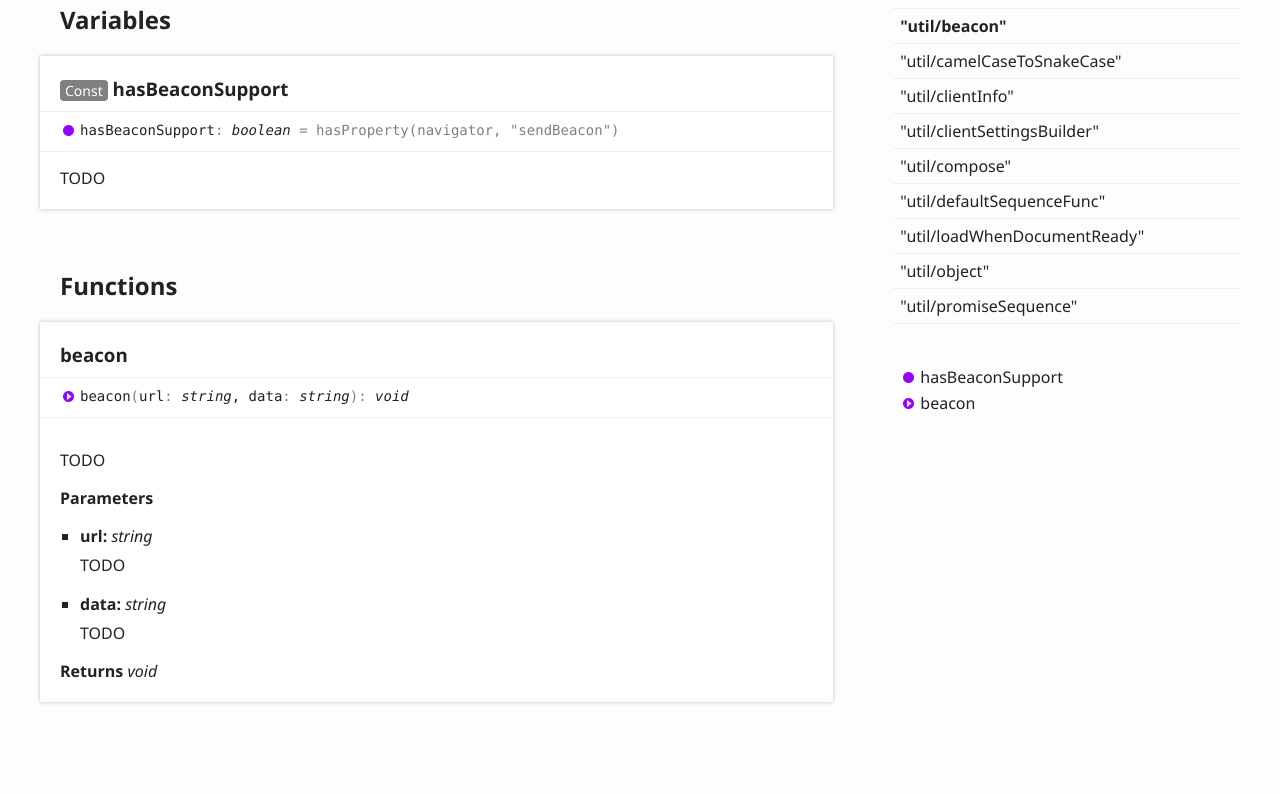
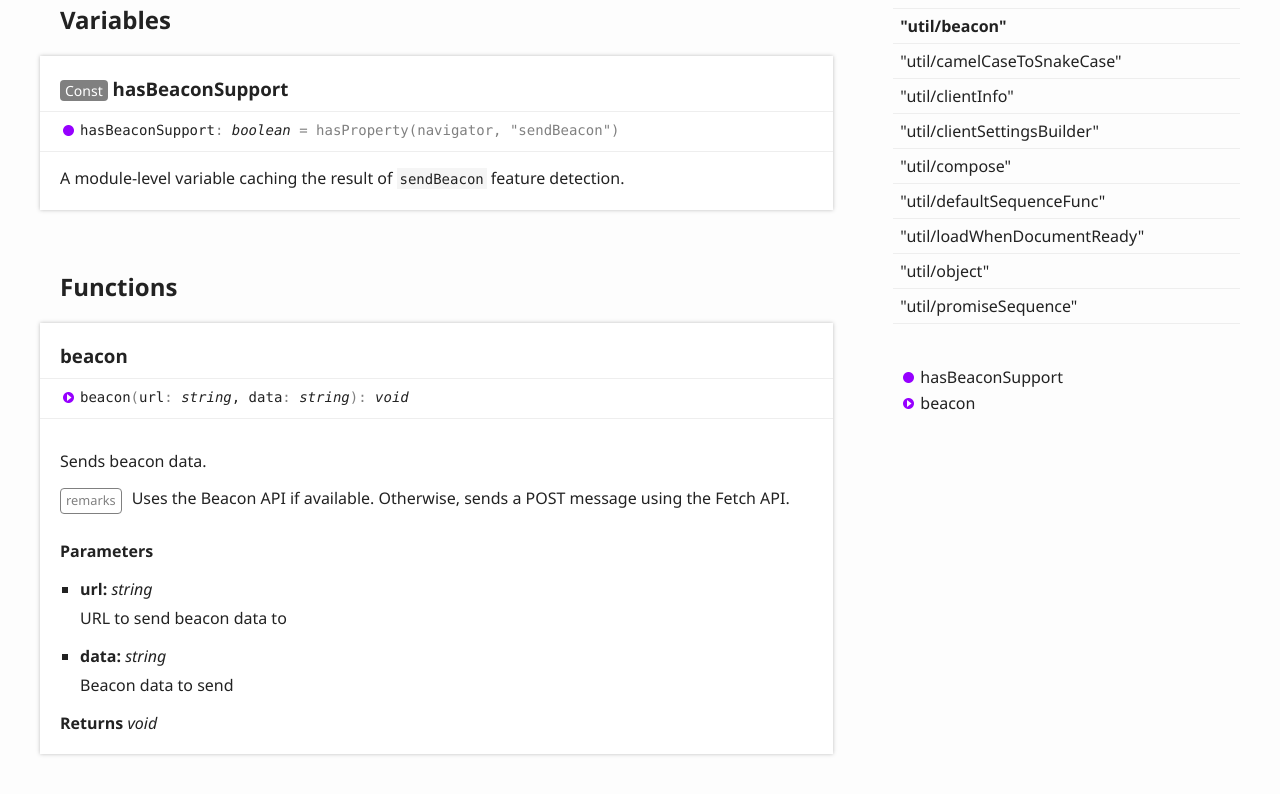
Before and after one commit to openinsights/openinsights, a website built with webpack: page doc/modules/_util_beacon_.html in a window 1280 px wide. Shown: the part 516-1310 px from the top of the page. Built offline with nearby package versions, Linux system fonts and the light colour scheme.

Commit message:
Docblocks for util/beacon.ts

```diff
--- a/doc/modules/_util_beacon_.html
+++ b/doc/modules/_util_beacon_.html
@@ -95,7 +95,8 @@
 					</aside>
 					<div class="tsd-comment tsd-typography">
 						<div class="lead">
-							<p>TODO</p>
+							<p>A module-level variable caching the result of <code>sendBeacon</code> feature
+							detection.</p>
 						</div>
 					</div>
 				</section>
@@ -114,21 +115,27 @@
 							</aside>
 							<div class="tsd-comment tsd-typography">
 								<div class="lead">
-									<p>TODO</p>
+									<p>Sends beacon data.</p>
 								</div>
+								<dl class="tsd-comment-tags">
+									<dt>remarks</dt>
+									<dd><p>Uses the Beacon API if available. Otherwise, sends a POST message using the
+										Fetch API.</p>
+									</dd>
+								</dl>
 							</div>
 							<h4 class="tsd-parameters-title">Parameters</h4>
 							<ul class="tsd-parameters">
 								<li>
 									<h5>url: <span class="tsd-signature-type">string</span></h5>
 									<div class="tsd-comment tsd-typography">
-										<p>TODO</p>
+										<p>URL to send beacon data to</p>
 									</div>
 								</li>
 								<li>
 									<h5>data: <span class="tsd-signature-type">string</span></h5>
 									<div class="tsd-comment tsd-typography">
-										<p>TODO</p>
+										<p>Beacon data to send</p>
 									</div>
 								</li>
 							</ul>
```
Also changed, not shown: src/util/beacon.ts (+10 -4 lines).
